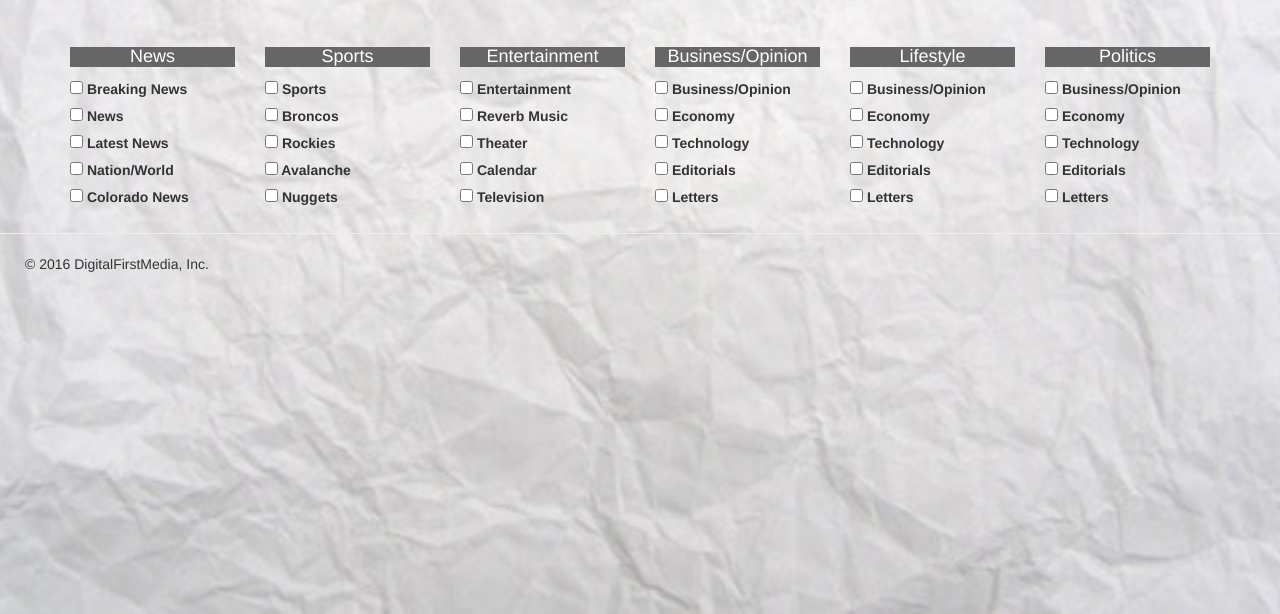
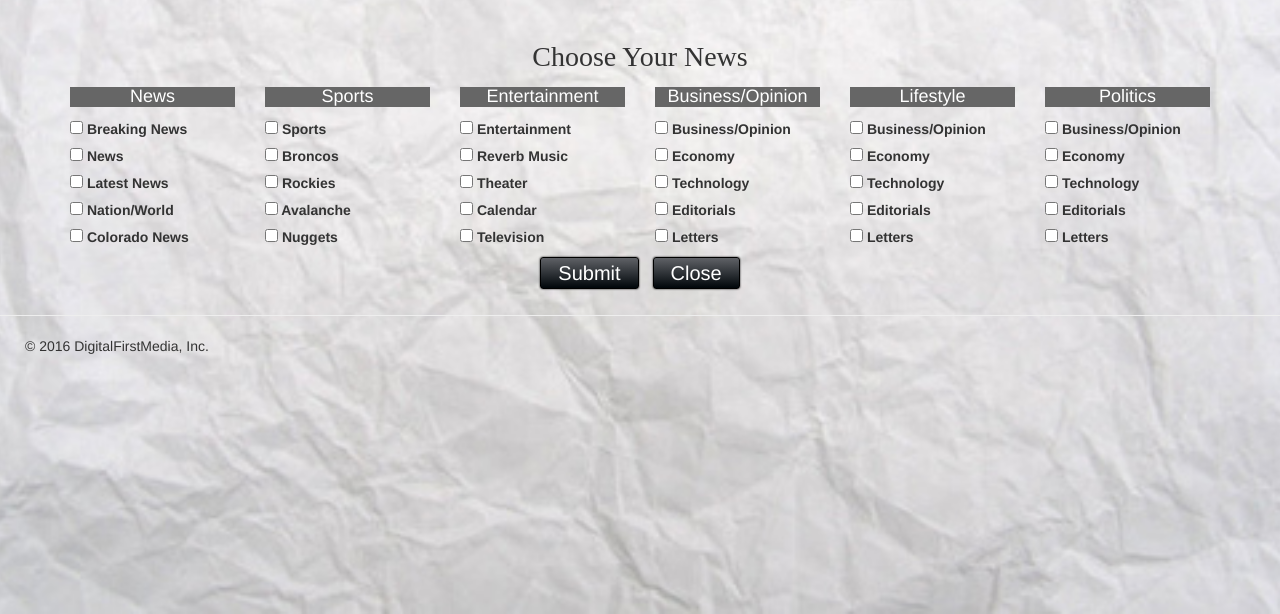
Before and after one commit to mattjamesvisuals/idpTopHeadline, a plain HTML site: page index.html in a window 1280 px wide. Shown: the part 186-800 px from the top of the page. Drawn offline with nearby package versions, Linux system fonts and the light colour scheme; no server answers.

Commit message:
added css and buttons to the form

```diff
--- a/assets/css/styles.css
+++ b/assets/css/styles.css
@@ -98,12 +98,12 @@ body.loading .modal {
 
 }
 
-.col-md-12 {
+/*.weather {
     width: 15%;
     float: right;
     padding-right: 5%;
 
-}
+}*/
 .hColor {
   color: #aa1b1b;
 }
@@ -124,3 +124,33 @@ body.loading .modal {
 .copyright {
   padding-left: 25px;
 }
+
+/*.categoryForm {
+  display:none;
+}*/
+.category {
+  font-size: 2em;
+  text-align:center;
+  font-family: 'Old Standard TT', serif;
+  /*background-color: gray;*/
+}
+.submitButton , .closeButton {
+  border : solid 1px #000000;
+	border-radius : 3px;
+	moz-border-radius : 3px;
+	-webkit-box-shadow : 0px 0px 2px rgba(0,0,0,1.0);
+	-moz-box-shadow : 0px 0px 2px rgba(0,0,0,1.0);
+	box-shadow : 0px 0px 2px rgba(0,0,0,1.0);
+	font-size : 20px;
+	color : #ffffff;
+	padding : 1px 17px;
+  margin: 5px;
+	background : #5f6166;
+	background : -webkit-gradient(linear, left top, left bottom, color-stop(0%,#5f6166), color-stop(100%,#00060a));
+	background : -moz-linear-gradient(top, #5f6166 0%, #00060a 100%);
+	background : -webkit-linear-gradient(top, #5f6166 0%, #00060a 100%);
+	background : -o-linear-gradient(top, #5f6166 0%, #00060a 100%);
+	background : -ms-linear-gradient(top, #5f6166 0%, #00060a 100%);
+	background : linear-gradient(top, #5f6166 0%, #00060a 100%);
+	filter : progid:DXImageTransform.Microsoft.gradient( startColorstr='#5f6166', endColorstr='#00060a',GradientType=0 );
+}
--- a/assets/js/scripts.js
+++ b/assets/js/scripts.js
@@ -50,6 +50,27 @@ setInterval("showDate()", 1000);
 //Grab dp feed and assign to variable
 //document.ready wait until entire page(dom) is loaded before proceeding with code
 $(document).ready(function() {
+
+    /* put code to show category form here */
+
+    var categoryForm = $('.categoryForm');
+    var submitButton = $('.submitButton');
+    var closeButton = $('.closeButton');
+
+    submitButton.on('click', function() {
+      categoryForm.slideToggle()
+
+    });
+
+    closeButton.on('click', function() {
+      categoryForm.slideToggle()
+
+    });
+
+
+
+
+
     $('#myModal').modal('show');
     //create an empty object to store articles in
     var articles = {};
--- a/index.html
+++ b/index.html
@@ -47,8 +47,14 @@
             <div id="dateDiv"></div>
         </div>
     </div>
+
     <!--category form -->
-  <div id="c-form" class="container">
+    <div id="c-form" class="categoryForm container">
+      <div class="row">
+          <div class="col-md-10 col-md-offset-1">
+              <div class="category">Choose Your News</div>
+          </div>
+      </div>
         <div class="row">
             <div class="col-md-2">
                 <div class="c-form">
@@ -178,6 +184,15 @@
 
 
         </div>
+        <div class="row">
+          <div class= "col-md-12 text-center">
+        <button class="submitButton">
+            Submit</button>
+            <button class="closeButton">
+            Close</button>
+
+        </div>
+        </div>
     </div>
 
 
@@ -186,7 +201,7 @@
     <div id="content" class="container"></div>
     <div class="row">
 
-        <div class="col-md-12 ">
+        <div class= "col-md-1 col-md-offset-10 ">
             <div class="wWidget">
                 <a href="http://www.accuweather.com/en/us/denver-co/80203/weather-forecast/347810" class="aw-widget-legal">
                     <!--
```
Lines whose indentation alone changed are shown as unchanged.
